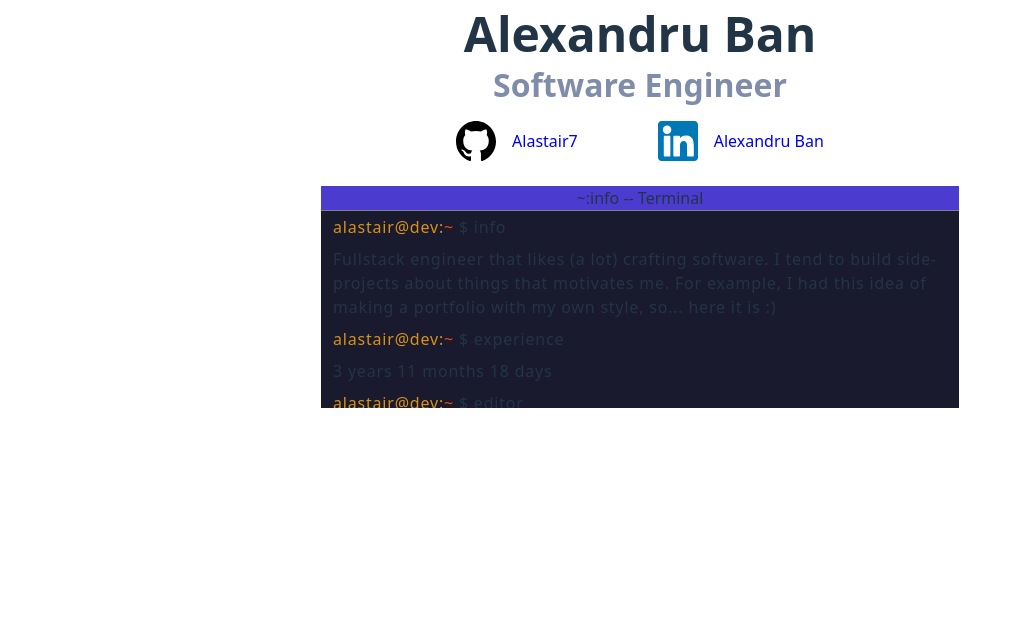
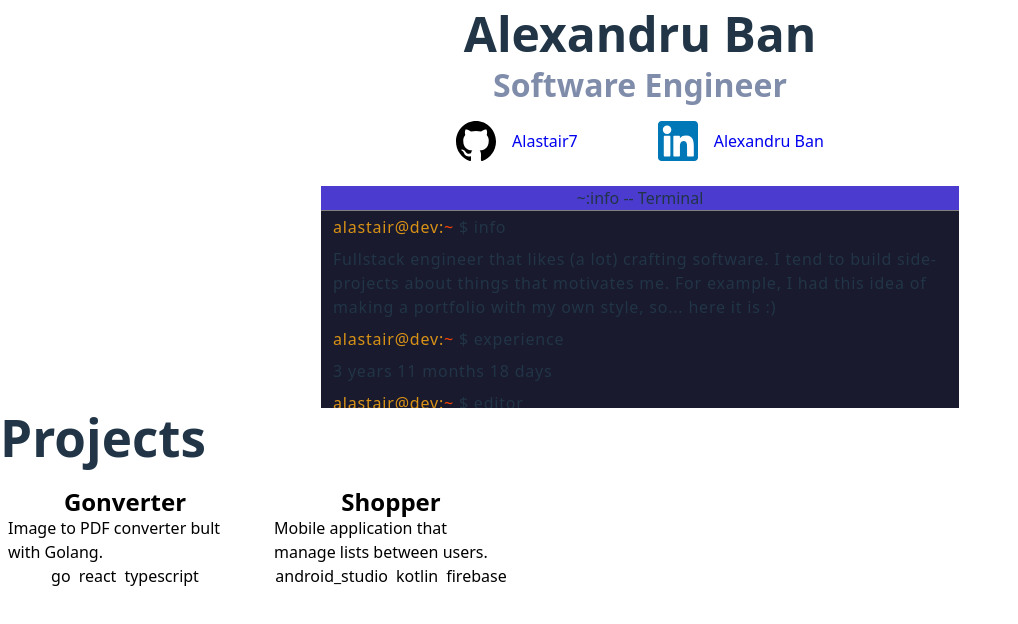
Before and after one commit to Alastair7/portfolio, a React (Vite) app: page / in a window 1280 px wide. Shown: the top 624 px of the page, without its empty margins (0-1018 px from the left). Built offline with nearby package versions, Linux system fonts and the light colour scheme.

Commit message:
Start creating the projects section and components

```diff
--- a/src/App.tsx
+++ b/src/App.tsx
@@ -1,10 +1,13 @@
 import './App.css';
 import { HomePage } from './pages/HomePage';
+import projects from './assets/data/projects.json';
+import type { Project } from './components/project/domain';
 
 function App() {
+  const projectList: Project[] = projects;
   return (
     <>
-      <HomePage />
+      <HomePage projects={projectList} />
     </>
   );
 }
--- /dev/null
+++ b/src/assets/data/projects.json
@@ -0,0 +1,16 @@
+   [
+      {
+	 "id": 1,
+	 "name": "Gonverter",
+	 "description":"Image to PDF converter bult with Golang.",
+	 "image":"",
+	 "stack": ["go", "react", "typescript"]
+      },
+      {
+	 "id": 2,
+	 "name": "Shopper",
+	 "description":"Mobile application that manage lists between users.",
+	 "image":"",
+	 "stack": ["android_studio", "kotlin", "firebase"]
+      }
+   ]
--- /dev/null
+++ b/src/components/project/ProjectCard.scss
@@ -0,0 +1,22 @@
+.card {
+  max-width: 250px;
+  min-height: 100%;
+  background-color: white;
+  color: black;
+  padding: 0.5rem;
+  display: flex;
+  flex-direction: column;
+  flex-shrink: 0;
+  align-items: center;
+  border-radius: 0.5rem;
+
+
+  h1 {
+    font-size: 24px;
+  }
+
+  &__stack {
+    display: flex;
+    gap: 0.5rem;
+  }
+}
--- /dev/null
+++ b/src/components/project/ProjectCard.tsx
@@ -0,0 +1,19 @@
+import './ProjectCard.scss';
+
+import type { Project } from './domain';
+
+type Props = {
+  projectDetails: Project;
+};
+export const ProjectCard = ({ projectDetails }: Props) => {
+  const stack = projectDetails.stack.map((techStack) => <p>{techStack}</p>);
+
+  return (
+    <div className="card">
+      <h1>{projectDetails.name}</h1>
+      <p>{projectDetails.image}</p>
+      <p>{projectDetails.description}</p>
+      <div className="card__stack">{stack}</div>
+    </div>
+  );
+};
--- /dev/null
+++ b/src/components/project/ProjectFooter.scss
@@ -0,0 +1,6 @@
+.project-footer {
+  margin-top: 1rem;
+  display: flex;
+  gap: 1rem;
+  overflow-x: scroll;
+}
--- /dev/null
+++ b/src/components/project/ProjectFooter.tsx
@@ -0,0 +1,14 @@
+import './ProjectFooter.scss';
+
+import type { Project } from './domain';
+import { ProjectCard } from './ProjectCard';
+
+type Props = {
+  projects: Project[];
+};
+
+export const ProjectFooter = ({ projects }: Props) => {
+  const projectCards = projects.map((project) => <ProjectCard projectDetails={project} />);
+
+  return <div className="project-footer">{projectCards}</div>;
+};
--- /dev/null
+++ b/src/components/project/domain.ts
@@ -0,0 +1,7 @@
+export type Project = {
+  id: number;
+  name: string;
+  description: string;
+  image: string;
+  stack: string[];
+};
--- a/src/pages/HomePage.tsx
+++ b/src/pages/HomePage.tsx
@@ -1,11 +1,18 @@
 import { About } from '../components/about/About';
 import { HeaderInfo } from '../components/header/HeaderInfo';
+import type { Project } from '../components/project/domain';
+import { ProjectFooter } from '../components/project/ProjectFooter';
 
-export const HomePage = () => {
+type Props = {
+  projects?: Project[];
+};
+export const HomePage = ({ projects }: Props) => {
   return (
     <div>
       <HeaderInfo />
       <About />
+      <h1>Projects</h1>
+      <ProjectFooter projects={projects ?? []} />
     </div>
   );
 };
```
